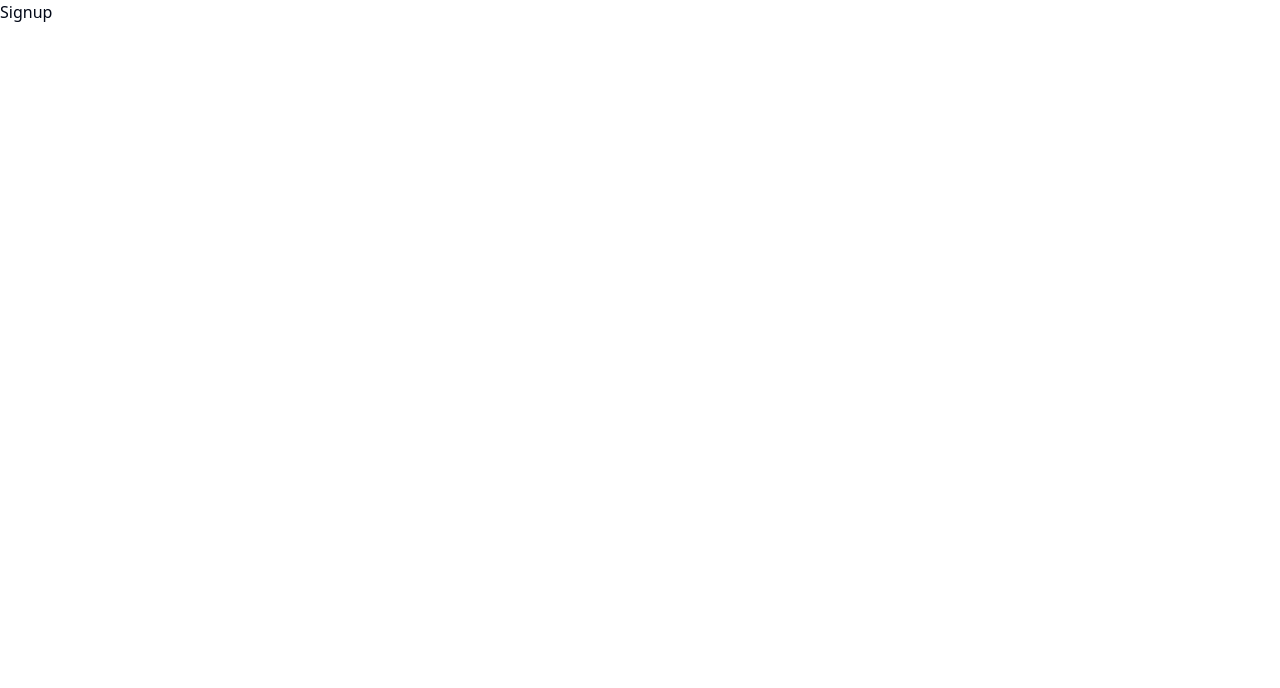
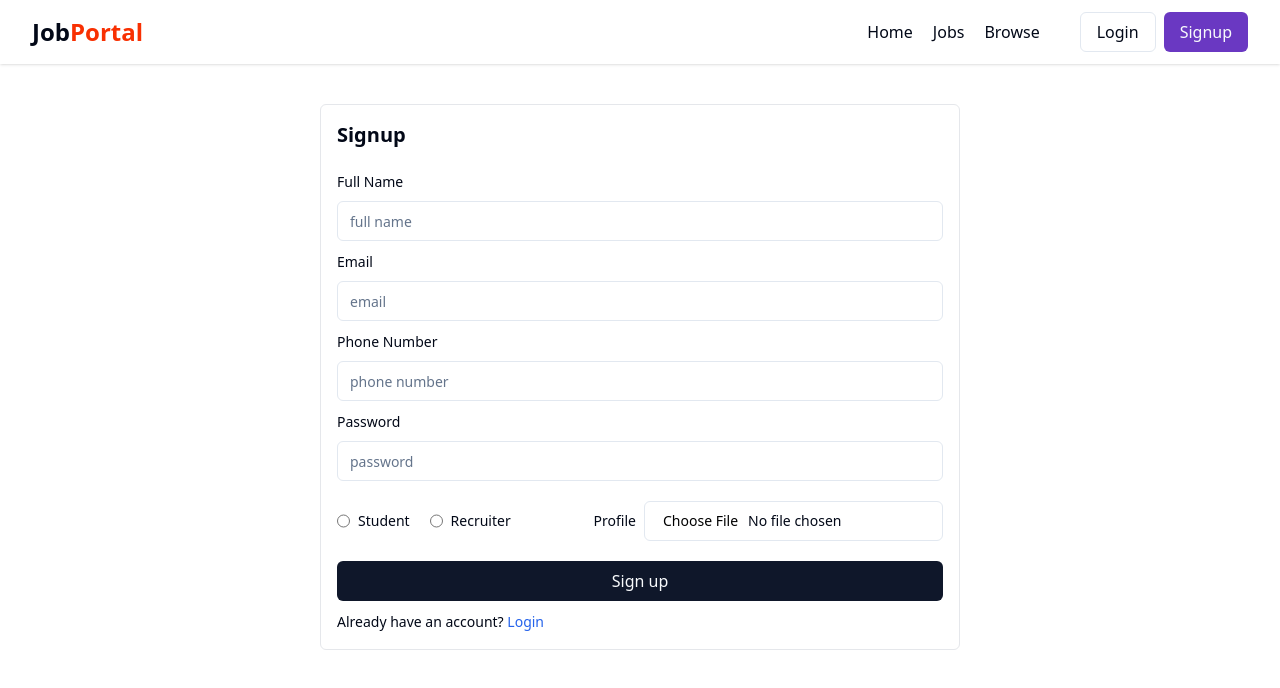
Before and after one commit to abhijithp327/Job-Portal-Web-App, a React (Vite) app in the folder frontend/: page /signup in a window 1280 px wide. Shown: the top 688 px of the page. Built offline with nearby package versions, Linux system fonts and the light colour scheme.

Commit message:
sign up page desktop view added

```diff
--- a/frontend/package.json
+++ b/frontend/package.json
@@ -11,7 +11,9 @@
   },
   "dependencies": {
     "@radix-ui/react-avatar": "^1.1.0",
+    "@radix-ui/react-label": "^2.1.0",
     "@radix-ui/react-popover": "^1.1.1",
+    "@radix-ui/react-radio-group": "^1.2.0",
     "@radix-ui/react-slot": "^1.1.0",
     "@reduxjs/toolkit": "^2.2.7",
     "axios": "^1.7.7",
--- a/frontend/src/components/auth/Signup.jsx
+++ b/frontend/src/components/auth/Signup.jsx
@@ -1,10 +1,63 @@
 import React from 'react';
+import Navbar from '../shared/Navbar';
+import { Label } from '../ui/label';
+import { Input } from '../ui/input';
+import { RadioGroup, RadioGroupItem } from '../ui/radio-group';
+import { Button } from '../ui/button';
+import { Link } from 'react-router-dom';
 
 const Signup = () => {
     return (
         <div>
-            Signup
+            <Navbar />
+            {/* form */}
+            <div className='flex items-center justify-center max-w-7xl mx-auto'>
+                <form action="" className='w-1/2 border border-gray-200 rounded-md p-4 my-10'>
+                    <h1 className='font-bold text-xl mb-5'>Signup</h1>
+
+                    <div className='my-2'>
+                        <Label>Full Name</Label>
+                        <Input className='mt-2' type="text" placeholder="full name" />
+                    </div>
+
+                    <div className='my-2'>
+                        <Label>Email</Label>
+                        <Input className='mt-2' type="email" placeholder="email" />
+                    </div>
+
+                    <div className='my-2'>
+                        <Label>Phone Number</Label>
+                        <Input className='mt-2' type="number" placeholder="phone number" />
+                    </div>
+
+                    <div className='my-2'>
+                        <Label>Password</Label>
+                        <Input className='mt-2' type="password" placeholder="password" />
+                    </div>
+
+                    <div className='flex items-center justify-between'>
+                        <RadioGroup className='flex items-center gap-5 my-3'>
+                            <div className="flex items-center space-x-2">
+                                <Input type="radio" name="role" value="student" className='cursor-pointer' />
+                                <Label htmlFor="option-one">Student</Label>
+                            </div>
+                            <div className="flex items-center space-x-2">
+                                <Input type="radio" name="role" value="recruiter" className='cursor-pointer' />
+                                <Label htmlFor="option-two">Recruiter</Label>
+                            </div>
+                        </RadioGroup>
+                        <div className='flex items-center gap-2'>
+                            <Label>Profile</Label>
+                            <Input accept="image/*" type="file" className='cursor-pointer' />
+                        </div>
+                    </div>
+                    <Button className='text-sm sm:text-base w-full my-2'>Sign up</Button>
+                    <span className='text-sm'>Already have an account? <Link className='text-blue-600' to={'/login'}> Login </Link></span>
+
+                </form>
+            </div>
         </div>
+
     );
 }
 
--- a/frontend/src/components/shared/Navbar.jsx
+++ b/frontend/src/components/shared/Navbar.jsx
@@ -3,6 +3,7 @@
 import { Avatar, AvatarImage } from '../ui/avatar';
 import { Button } from '../ui/button';
 import { LogOut, User, Menu } from 'lucide-react'; // Import the Menu icon from lucide-react
+import { Link } from 'react-router-dom';
 
 const Navbar = () => {
 
@@ -43,8 +44,8 @@
                     {/* User Actions: Login/Signup or Avatar */}
                     {!user ? (
                         <div className='flex items-center gap-2'>
-                            <Button variant='outline' className='text-sm sm:text-base'>Login</Button>
-                            <Button className='bg-[#6A38C2] hover:bg-[#582ea0] text-sm sm:text-base'>Signup</Button>
+                            <Link to={'/login'}><Button variant='outline' className='text-sm sm:text-base'>Login</Button></Link>
+                            <Link to={'/signup'}> <Button className='bg-[#6A38C2] hover:bg-[#582ea0] text-sm sm:text-base'>Signup</Button></Link>
                         </div>
                     ) : (
                         <Popover>
@@ -96,8 +97,12 @@
                         {/* User Actions: Login/Signup or Avatar */}
                         {!user ? (
                             <div className='mt-4 flex flex-col gap-2'>
-                                <Button variant='outline' className='w-full text-sm'>Login</Button>
-                                <Button className='bg-[#6A38C2] hover:bg-[#582ea0] w-full text-sm'>Signup</Button>
+                                <Link to={'/login'} className='w-full'>
+                                    <Button variant='outline' className='text-sm sm:text-base w-full'>Login</Button>
+                                </Link>
+                                <Link to={'/signup'} className='w-full'>
+                                    <Button className='bg-[#6A38C2] hover:bg-[#582ea0] text-sm sm:text-base w-full'>Signup</Button>
+                                </Link>
                             </div>
                         ) : (
                             <div className='mt-4 flex flex-col gap-2'>
--- /dev/null
+++ b/frontend/src/components/ui/input.jsx
@@ -0,0 +1,19 @@
+import * as React from "react"
+
+import { cn } from "@/lib/utils"
+
+const Input = React.forwardRef(({ className, type, ...props }, ref) => {
+  return (
+    (<input
+      type={type}
+      className={cn(
+        "flex h-10 w-full rounded-md border border-input bg-background px-3 py-2 text-sm ring-offset-background file:border-0 file:bg-transparent file:text-sm file:font-medium placeholder:text-muted-foreground focus-visible:outline-none focus-visible:ring-2 focus-visible:ring-ring focus-visible:ring-offset-2 disabled:cursor-not-allowed disabled:opacity-50",
+        className
+      )}
+      ref={ref}
+      {...props} />)
+  );
+})
+Input.displayName = "Input"
+
+export { Input }
--- /dev/null
+++ b/frontend/src/components/ui/label.jsx
@@ -0,0 +1,16 @@
+import * as React from "react"
+import * as LabelPrimitive from "@radix-ui/react-label"
+import { cva } from "class-variance-authority";
+
+import { cn } from "@/lib/utils"
+
+const labelVariants = cva(
+  "text-sm font-medium leading-none peer-disabled:cursor-not-allowed peer-disabled:opacity-70"
+)
+
+const Label = React.forwardRef(({ className, ...props }, ref) => (
+  <LabelPrimitive.Root ref={ref} className={cn(labelVariants(), className)} {...props} />
+))
+Label.displayName = LabelPrimitive.Root.displayName
+
+export { Label }
--- /dev/null
+++ b/frontend/src/components/ui/radio-group.jsx
@@ -0,0 +1,29 @@
+import * as React from "react"
+import * as RadioGroupPrimitive from "@radix-ui/react-radio-group"
+import { Circle } from "lucide-react"
+
+import { cn } from "@/lib/utils"
+
+const RadioGroup = React.forwardRef(({ className, ...props }, ref) => {
+  return (<RadioGroupPrimitive.Root className={cn("grid gap-2", className)} {...props} ref={ref} />);
+})
+RadioGroup.displayName = RadioGroupPrimitive.Root.displayName
+
+const RadioGroupItem = React.forwardRef(({ className, ...props }, ref) => {
+  return (
+    (<RadioGroupPrimitive.Item
+      ref={ref}
+      className={cn(
+        "aspect-square h-4 w-4 rounded-full border border-primary text-primary ring-offset-background focus:outline-none focus-visible:ring-2 focus-visible:ring-ring focus-visible:ring-offset-2 disabled:cursor-not-allowed disabled:opacity-50",
+        className
+      )}
+      {...props}>
+      <RadioGroupPrimitive.Indicator className="flex items-center justify-center">
+        <Circle className="h-2.5 w-2.5 fill-current text-current" />
+      </RadioGroupPrimitive.Indicator>
+    </RadioGroupPrimitive.Item>)
+  );
+})
+RadioGroupItem.displayName = RadioGroupPrimitive.Item.displayName
+
+export { RadioGroup, RadioGroupItem }
```
Also changed, not shown: 1 other file (tests, documents, lock files or other folders).
